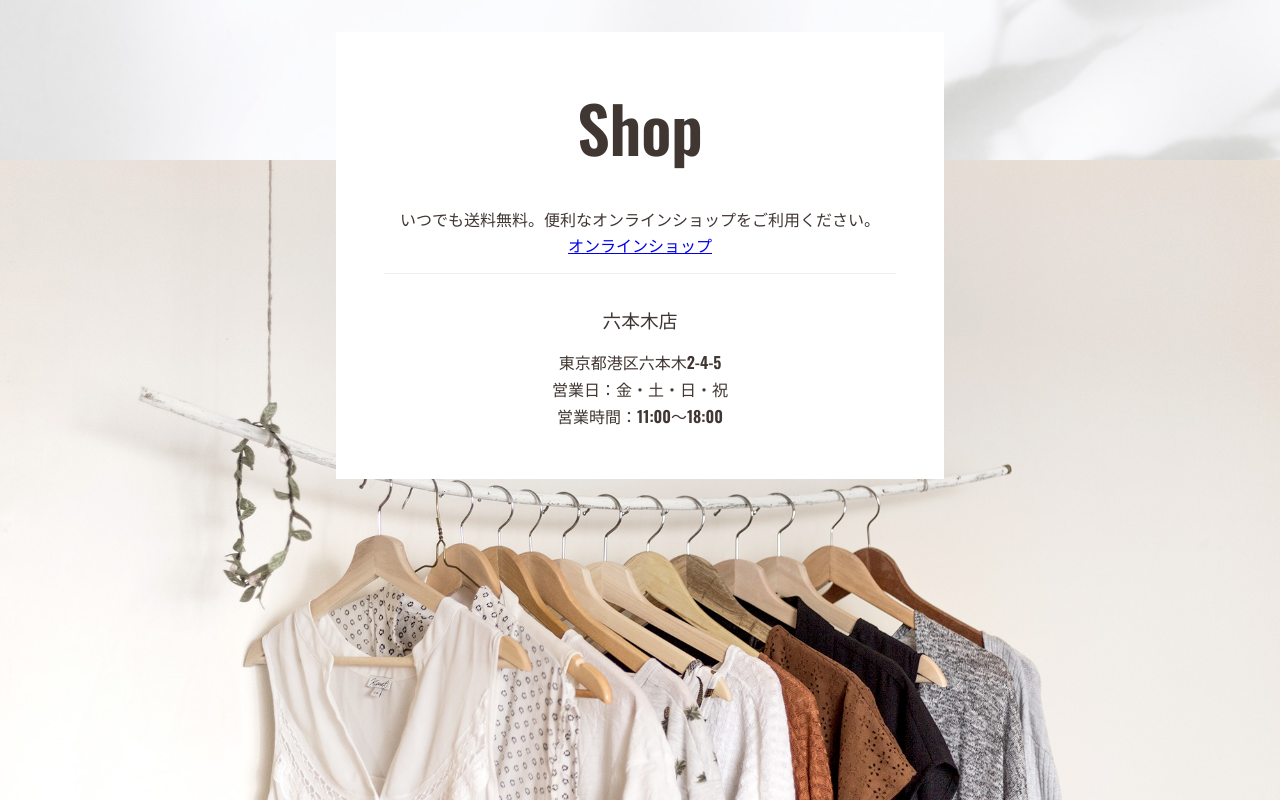
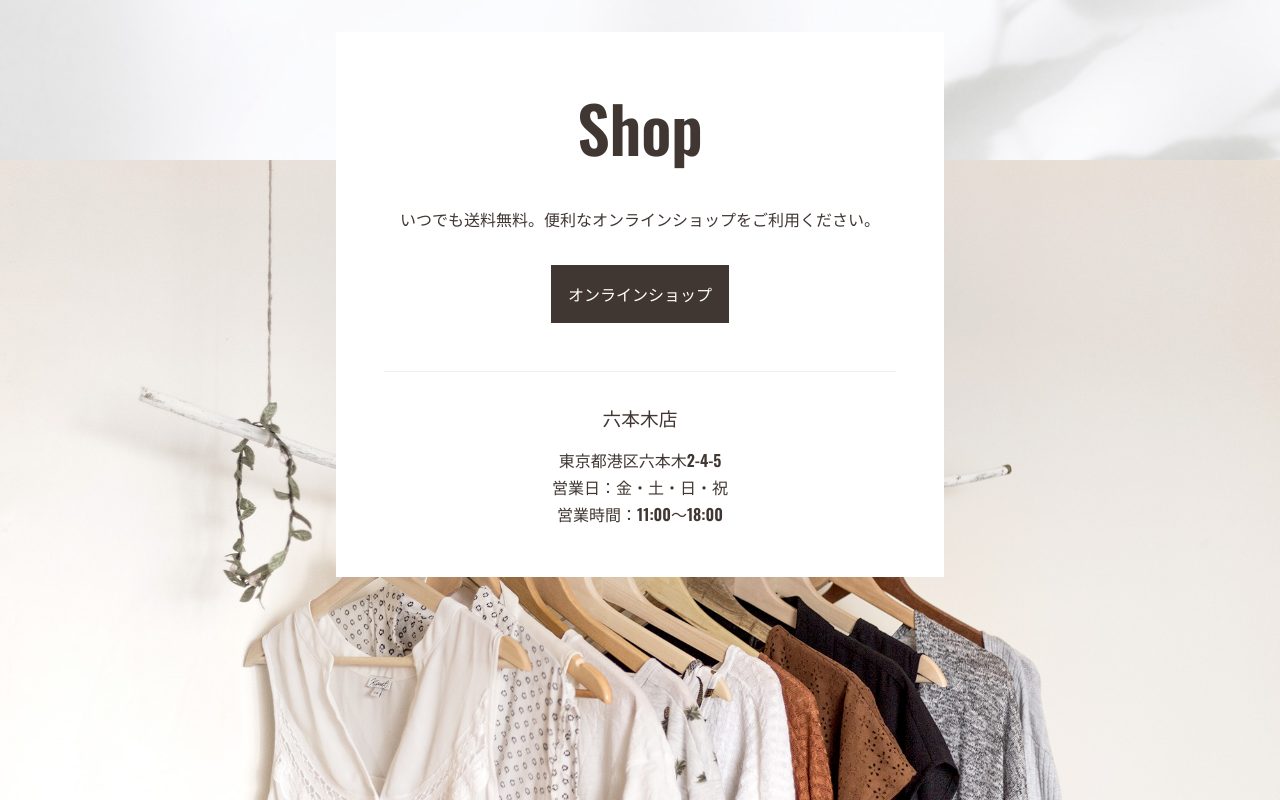
Before and after one commit to kakashi397/WCBFashionCollection, a website: page index.html in a window 1280 px wide. Shown: the part 3429-4229 px from the top of the page. Drawn offline with nearby package versions, Linux system fonts and the light colour scheme; some packages are replaced by stand-ins of ours; files that its build step writes are made by us from their sources.

Commit message:
btn完成

```diff
--- a/sass/object/component/_btn.scss
+++ b/sass/object/component/_btn.scss
@@ -14,5 +14,8 @@
 }
 
 .c-btn {
-
+  border: 1px solid v.$brown;
+  text-decoration: none;
+  display: inline-block;
+  transition: .4s;
 }
--- a/sass/object/project/_shop.scss
+++ b/sass/object/project/_shop.scss
@@ -21,4 +21,10 @@
     font-weight: normal;
     border-top: 1px solid v.$light-grey;
   }
+  &__btn {
+    color: v.$white;
+    background: v.$brown;
+    padding: 1rem;
+    margin: 2rem 0;
+  }
 }
```
